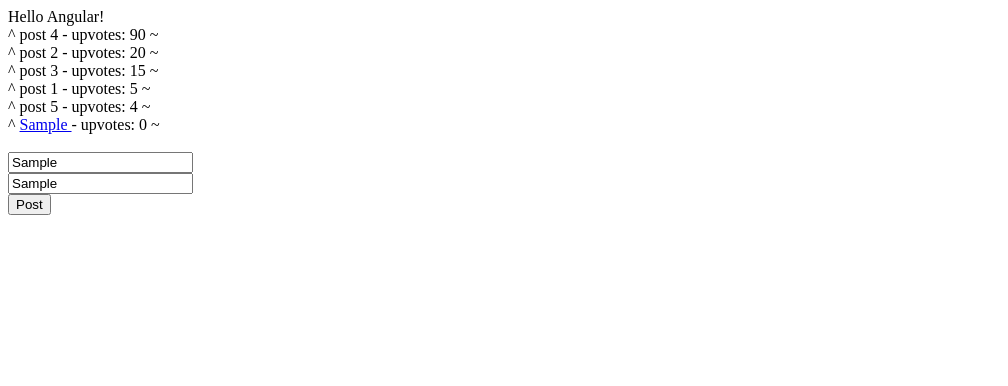
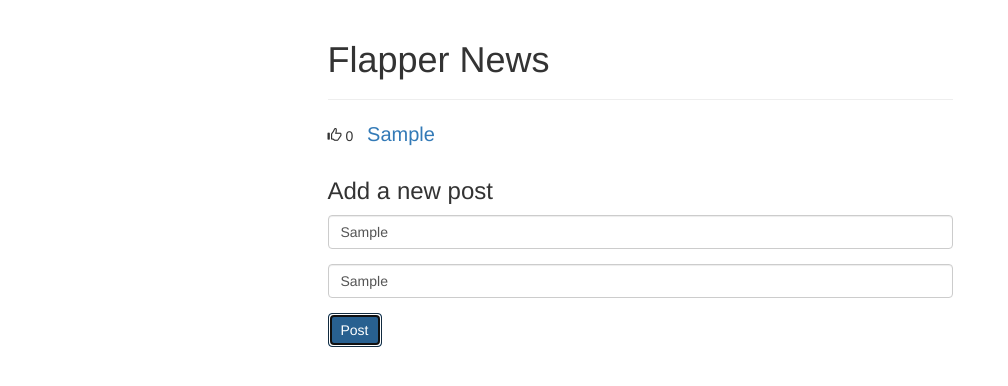
Before and after one commit to benzaku/flapper-news, a plain HTML site: page index.html in a window 1280 px wide. Both pictures are taken after typing "Sample", "Sample" into the empty fields and a click on the button "Post". Shown: the whole page, without its empty margins (0-1008 px from the left). Drawn offline with nearby package versions, Linux system fonts and the light colour scheme.

Commit message:
Add style to html

```diff
--- a/app.js
+++ b/app.js
@@ -2,8 +2,12 @@
 
 app.controller('MainCtrl', [
     '$scope',
-    function($scope) {
+    'posts',
+    function($scope, posts) {
+        $scope.posts = posts.posts;
+
         $scope.test = 'Hello Angular!';
+        /*
         $scope.posts = [
             { title: 'post 1', upvotes: 5 },
             { title: 'post 2', upvotes: 20 },
@@ -11,6 +15,7 @@
             { title: 'post 4', upvotes: 90 },
             { title: 'post 5', upvotes: 4 }
         ];
+        */
         $scope.addPost = function() {
             if (!$scope.title || $scope.title === '') {
                 return;
@@ -28,5 +33,14 @@
         $scope.decrementUpvotes = function(post) {
             post.upvotes -= 1;
         }
+
     }
 ]);
+
+app.factory('posts', [function(){
+    // service body
+    var o = {
+        posts: []
+    }
+    return o;
+}]);
--- a/index.html
+++ b/index.html
@@ -1,33 +1,52 @@
 <html>
 
 <head>
-    <title>My Angular App!</title>
+    <title>Flapper News</title>
+    <link href="http://maxcdn.bootstrapcdn.com/bootstrap/3.2.0/css/bootstrap.min.css" rel="stylesheet">
+
     <script src="https://ajax.googleapis.com/ajax/libs/angularjs/1.5.7/angular.min.js"></script>
     <script src="app.js"></script>
+    <style>
+        .glyphicon-thumbs-up {
+            cursor: pointer
+        }
+    </style>
 </head>
 
 <body ng-app="flapperNews" ng-controller="MainCtrl">
-    <div>
-        {{test}}
+    <div class="row">
+        <div class="col-md-6 col-md-offset-3">
+
+            <div class="page-header">
+                <h1>Flapper News</h1>
             </div>
-    <div ng-repeat="post in posts | orderBy: '-upvotes'">
-        <span ng-click="incrementUpvotes(post)">^</span>
+
+            <div ng-repeat="post in posts | orderBy:'-upvotes'">
+                <span class="glyphicon glyphicon-thumbs-up" ng-click="incrementUpvotes(post)"></span>                {{post.upvotes}}
+                <span style="font-size:20px; margin-left:10px;">
           <a ng-show="post.link" href="{{post.link}}">
             {{post.title}}
           </a>
           <span ng-hide="post.link">
             {{post.title}}
-        </span> - upvotes: {{post.upvotes}}
-        <span ng-click="decrementUpvotes(post)">~</span>
+          </span>
+                </span>
             </div>
-    <br>
-    <form ng-submit="addPost()">
-        <input type="text" placeholder="Title" ng-model="title"></input>
-        <br>
-        <input type="text" placeholder="Link" ng-model="link"></input>
-        <br>
-        <button type="submit">Post</button>
+
+            <form ng-submit="addPost()" style="margin-top:30px;">
+                <h3>Add a new post</h3>
+
+                <div class="form-group">
+                    <input type="text" class="form-control" placeholder="Title" ng-model="title"></input>
+                </div>
+                <div class="form-group">
+                    <input type="text" class="form-control" placeholder="Link" ng-model="link"></input>
+                </div>
+                <button type="submit" class="btn btn-primary">Post</button>
             </form>
+
+        </div>
+    </div>
 </body>
 
 </html>
```
Lines whose indentation alone changed are shown as unchanged.
